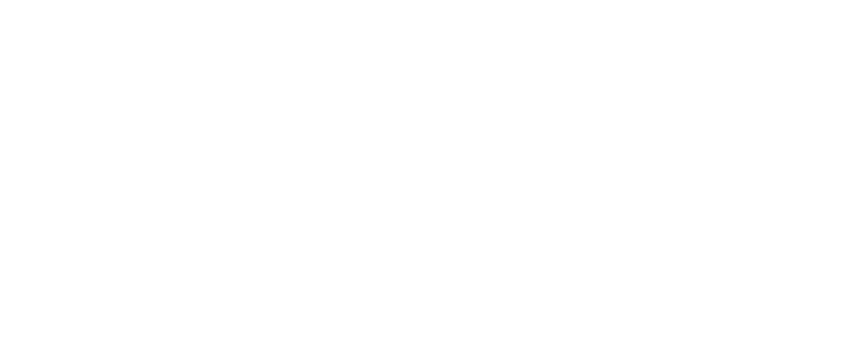
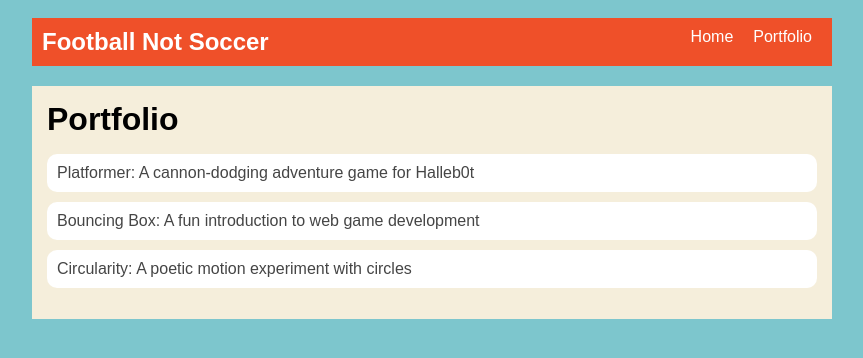
Before and after one commit to JAICON504/JAICON504.github.io, a plain HTML site: page portfolio.html in a window 1280 px wide. Shown: the whole page, without its empty margins (208-1071 px from the left). Drawn offline with Linux system fonts and the light colour scheme.

Commit message:
web & port

```diff
--- a/portfolio.html
+++ b/portfolio.html
@@ -0,0 +1,40 @@
+<!DOCTYPE html>
+<html>
+  <head>
+    <title>Football WRLD</title>
+    <link rel="stylesheet" href="style.css" />
+  </head>
+
+  <body>
+    <!-- All content goes here -->
+ <div id="all-contents">
+    <nav>
+    <h1>Football Not Soccer</h1>
+    <ul id="nav-ul"><li class="nav-li">
+      <a href="index.html">Home</a>
+    </li>
+    <li class="nav-li">
+      <a href="portfolio.html">Portfolio</a>
+    </li>
+    </ul>
+    </nav>
+
+    <main>
+     <div class="content">
+    <h1>Portfolio</h1>
+    <ul id="portfolio">
+    <li>
+  <a href="fsd-projects/platformer/">Platformer: A cannon-dodging adventure game for Halleb0t</a>
+</li>
+<li>
+  <a href="fsd-projects/bouncing-box/">Bouncing Box: A fun introduction to web game development</a>
+</li>
+<li>
+  <a href="fsd-projects/circularity/">Circularity: A poetic motion experiment with circles</a>
+</li>
+</ul>
+   </div>
+  </main>
+ </div>
+  </body>
+</html>
--- a/style.css
+++ b/style.css
@@ -4,16 +4,20 @@ body {
     padding: 10px;
     font-family: Arial, sans-serif;
 }
-{
+
+#all-contents {
     max-width: 800px;
     margin: auto;
 }
+
+/* navigation menu */
 nav {
     background: rgb(239, 80, 41);
     margin: 0 auto;
     display: flex;
     padding: 10px;
 }
+
 h1 {
     display: flex;
     align-items: center;
@@ -21,9 +25,76 @@ h1 {
     flex: 1;
     margin: 0;
 }
-{
+
+#nav-ul {
     list-style-type: none;
     margin: 0;
     padding: 0;
     display: flex;
 }
+
+.nav-li {
+    display: inline-block;
+    padding: 0 10px   }
+
+a {
+    text-decoration: none;
+    color: #fff;
+}
+
+/* main container area beneath menu */
+main {
+    background: rgb(245, 238, 219);
+    display: flex;
+    margin-top: 20px;
+}
+
+.sidebar {
+    margin-right: 25px;
+    padding: 10px;
+}
+
+.sidebar-img {
+    width: 200px;
+}
+
+.content {
+    flex: 1;
+    padding: 15px;
+}
+
+/* interests section styles */
+#interests {
+    border: 4px silver ridge;
+    padding: 8px;
+    margin-top: 20px;
+}
+
+h2, h3 {
+    margin: 0px;
+}
+/* Portfolio styles */
+.content h1 {
+  color: black;
+}
+
+#portfolio {
+  list-style-type: none;
+  padding-left: 0;
+}
+
+#portfolio li {
+  background: #fff;
+  padding: 10px;
+  border-radius: 10px;
+  margin-bottom: 10px;
+}
+
+#portfolio li:hover {
+  background: #eee;
+}
+
+#portfolio a {
+  text-decoration: none;
+  color: #454545;
+}
```
Also changed, not shown: index.html (+1 -2 lines).
